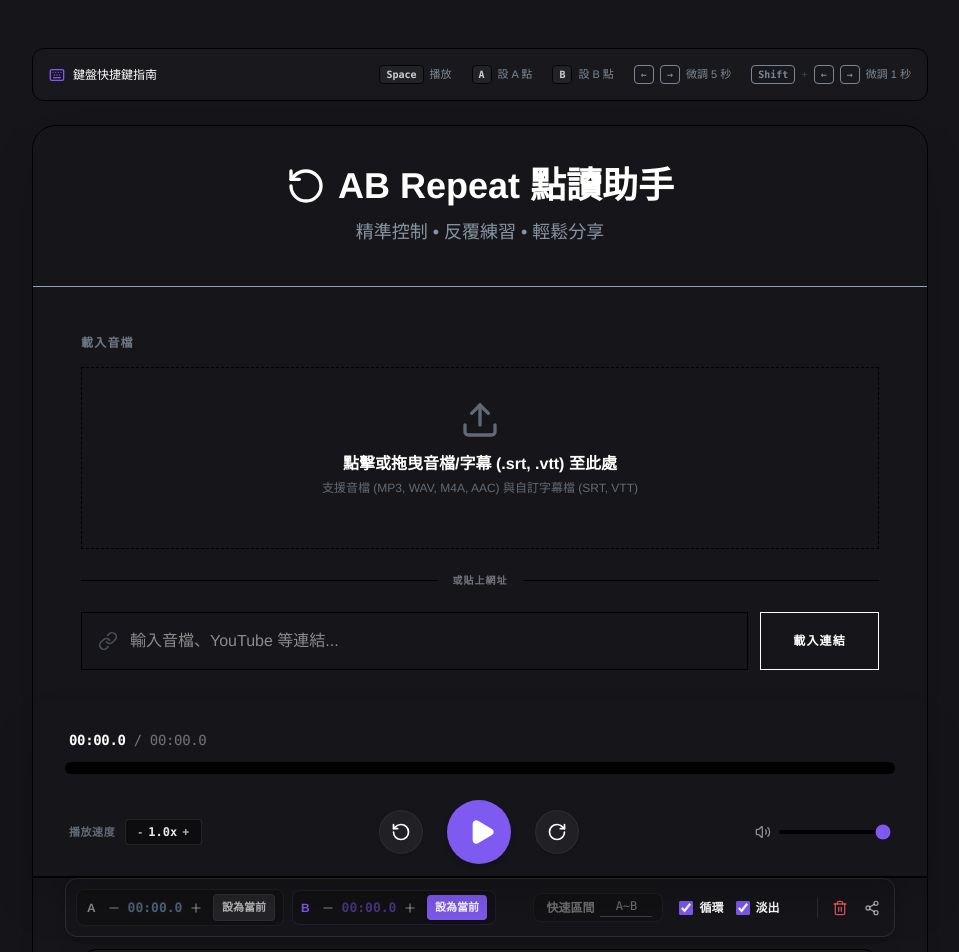
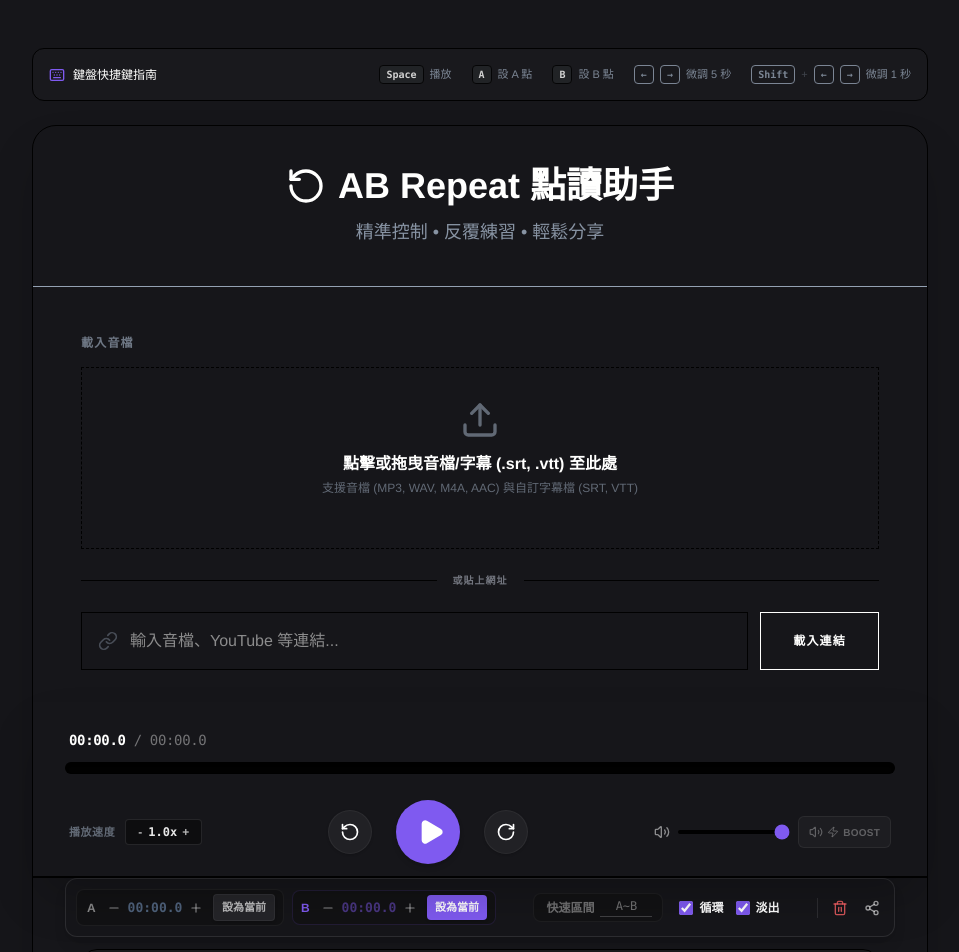
Before and after one commit to westwoodkim66-arch/ab_audio_loop, a React (Vite) app: page / in a window 1280 px wide. Shown: the top 952 px of the page, without its empty margins (160-1119 px from the left). Built offline with nearby package versions, Linux system fonts and the light colour scheme.

Commit message:
feat: add volume boost for direct media

```diff
--- a/src/App.tsx
+++ b/src/App.tsx
@@ -4,7 +4,7 @@
  */
 
 import React, { useState, useRef, useEffect, useMemo, useCallback } from 'react';
-import { Keyboard, Play, Pause, RotateCcw, RotateCw, SkipBack, SkipForward, Settings2, Trash2, Volume2, Link as LinkIcon, Info, Upload, FileAudio, FileText, Share2, Minus, Plus, Bookmark as BookmarkIcon, Tag, Search, Video, Sparkles, Scissors, Download, Edit, X, Check, GripVertical, Mic } from 'lucide-react';
+import { Keyboard, Play, Pause, RotateCcw, RotateCw, SkipBack, SkipForward, Settings2, Trash2, Volume2, Link as LinkIcon, Info, Upload, FileAudio, FileText, Share2, Minus, Plus, Bookmark as BookmarkIcon, Tag, Search, Video, Sparkles, Scissors, Download, Edit, X, Check, GripVertical, Mic, Zap } from 'lucide-react';
 import ReactPlayer from 'react-player';
 import LZString from 'lz-string';
 
@@ -246,6 +246,7 @@ export default function App() {
   const [duration, setDuration] = useState(0);
   const [volume, setVolume] = useState(1);
   const [activeVolume, setActiveVolume] = useState(1);
+  const [isVolumeBoostEnabled, setIsVolumeBoostEnabled] = useState(false);
   const isFadingRef = useRef(false);
   const [playbackRate, setPlaybackRate] = useState(1.0);
   const [pointA, setPointA] = useState<number | null>(initialData.pointA);
@@ -464,6 +465,11 @@ export default function App() {
   const activeLine = activeLineIndex !== -1 ? transcriptLines[activeLineIndex] : null;
 
   const playerRef = useRef<any>(null);
+  const audioContextRef = useRef<AudioContext | null>(null);
+  const volumeBoostSourceRef = useRef<MediaElementAudioSourceNode | null>(null);
+  const volumeBoostGainRef = useRef<GainNode | null>(null);
+  const volumeBoostCompressorRef = useRef<DynamicsCompressorNode | null>(null);
+  const volumeBoostElementRef = useRef<HTMLMediaElement | null>(null);
   const progressBarRef = useRef<HTMLDivElement | null>(null);
   const fileInputRef = useRef<HTMLInputElement | null>(null);
 
@@ -483,6 +489,34 @@ export default function App() {
     if (!audioUrl) return false;
     return audioUrl.includes('dailymotion.com') || audioUrl.includes('dai.ly');
   }, [audioUrl]);
+
+  const isVolumeBoostAvailable = useMemo(() => {
+    if (!audioUrl) return false;
+    // 第三方 iframe 的音軌不會暴露給外層網頁；直接音訊／影片檔則可使用 Web Audio。
+    return !/(?:youtube\.com|youtu\.be|vimeo\.com|dailymotion\.com|dai\.ly|twitch\.tv|facebook\.com|soundcloud\.com|mixcloud\.com)/i.test(audioUrl);
+  }, [audioUrl]);
+
+  useEffect(() => {
+    // 換檔時先恢復正常增益，避免使用者誤以為新來源也已完成增益處理。
+    setIsVolumeBoostEnabled(false);
+    const gain = volumeBoostGainRef.current;
+    const context = audioContextRef.current;
+    if (gain && context && context.state !== 'closed') {
+      gain.gain.setValueAtTime(1, context.currentTime);
+    }
+  }, [audioUrl]);
+
+  useEffect(() => {
+    return () => {
+      try { volumeBoostSourceRef.current?.disconnect(); } catch {}
+      try { volumeBoostGainRef.current?.disconnect(); } catch {}
+      try { volumeBoostCompressorRef.current?.disconnect(); } catch {}
+      const context = audioContextRef.current;
+      if (context && context.state !== 'closed') {
+        void context.close();
+      }
+    };
+  }, []);
 
   const dmVideoId = useMemo(() => {
     if (!audioUrl) return null;
@@ -1622,6 +1656,74 @@ export default function App() {
       }
     }
   }, [currentTime, pointA, pointB, isRepeatEnabled, isLoopFadeEnabled, volume]);
+
+  const toggleVolumeBoost = async () => {
+    if (!audioUrl) {
+      setSuccessMessage('請先載入音檔或影片');
+      setTimeout(() => setSuccessMessage(''), 2500);
+      return;
+    }
+
+    if (!isVolumeBoostAvailable) {
+      setSuccessMessage('此嵌入式播放器受瀏覽器限制，無法提升到 100% 以上');
+      setTimeout(() => setSuccessMessage(''), 3500);
+      return;
+    }
+
+    try {
+      const internalPlayer = playerRef.current?.getInternalPlayer?.();
+      if (!(internalPlayer instanceof HTMLMediaElement)) {
+        throw new Error('播放器尚未準備完成，請先播放一次再開啟增益');
+      }
+
+      const AudioContextClass = window.AudioContext || (window as any).webkitAudioContext;
+      if (!AudioContextClass) {
+        throw new Error('此瀏覽器不支援音量增益');
+      }
+
+      let context = audioContextRef.current;
+      if (!context || context.state === 'closed') {
+        context = new AudioContextClass() as AudioContext;
+        audioContextRef.current = context;
+
+        const gain = context.createGain();
+        const compressor = context.createDynamicsCompressor();
+        compressor.threshold.setValueAtTime(-6, context.currentTime);
+        compressor.knee.setValueAtTime(12, context.currentTime);
+        compressor.ratio.setValueAtTime(4, context.currentTime);
+        compressor.attack.setValueAtTime(0.003, context.currentTime);
+        compressor.release.setValueAtTime(0.25, context.currentTime);
+        gain.connect(compressor);
+        compressor.connect(context.destination);
+        volumeBoostGainRef.current = gain;
+        volumeBoostCompressorRef.current = compressor;
+      }
+
+      if (volumeBoostElementRef.current !== internalPlayer) {
+        try { volumeBoostSourceRef.current?.disconnect(); } catch {}
+        const source = context.createMediaElementSource(internalPlayer);
+        source.connect(volumeBoostGainRef.current!);
+        volumeBoostSourceRef.current = source;
+        volumeBoostElementRef.current = internalPlayer;
+      }
+
+      if (context.state === 'suspended') {
+        await context.resume();
+      }
+
+      const nextEnabled = !isVolumeBoostEnabled;
+      const targetGain = nextEnabled ? 2 : 1;
+      volumeBoostGainRef.current!.gain.cancelScheduledValues(context.currentTime);
+      volumeBoostGainRef.current!.gain.setTargetAtTime(targetGain, context.currentTime, 0.015);
+      setIsVolumeBoostEnabled(nextEnabled);
+      setSuccessMessage(nextEnabled ? '⚡ 音量增益已開啟（2×）' : '音量增益已關閉');
+      setTimeout(() => setSuccessMessage(''), 2500);
+    } catch (err) {
+      const message = err instanceof Error ? err.message : '無法啟用音量增益';
+      setSuccessMessage(`⚠️ ${message}`);
+      setTimeout(() => setSuccessMessage(''), 3500);
+    }
+  };
 
   const togglePlay = () => {
     if (!audioUrl) return;
@@ -2591,6 +2693,25 @@ export default function App() {
                       className="w-20 sm:w-28 h-1 appearance-none cursor-pointer accent-[#7f5af0] flex-shrink-0 rounded-full"
                       style={{ backgroundColor: colors.stroke }}
                     />
+                    <button
+                      type="button"
+                      onClick={toggleVolumeBoost}
+                      aria-pressed={isVolumeBoostEnabled}
+                      title={isVolumeBoostAvailable ? 'Boost volume（音量增益 2×）' : '此嵌入式播放器無法提升到 100% 以上'}
+                      className={`relative flex items-center justify-center gap-1 h-8 px-2.5 rounded-md border transition-all active:scale-95 ${
+                        isVolumeBoostEnabled
+                          ? 'bg-[#7f5af0] border-[#9f86ff] text-white shadow-[0_0_12px_rgba(127,90,240,0.45)]'
+                          : isVolumeBoostAvailable
+                            ? 'bg-white/5 border-white/10 text-white/70 hover:bg-white/10 hover:text-white'
+                            : 'bg-white/[0.03] border-white/[0.06] text-white/30'
+                      }`}
+                    >
+                      <Volume2 className="w-3.5 h-3.5" />
+                      <Zap className={`w-3 h-3 ${isVolumeBoostEnabled ? 'fill-current' : ''}`} />
+                      <span className="text-[10px] font-bold tracking-wide">
+                        {isVolumeBoostEnabled ? '2×' : 'BOOST'}
+                      </span>
+                    </button>
                   </div>
                 </div>
               </div>
```
